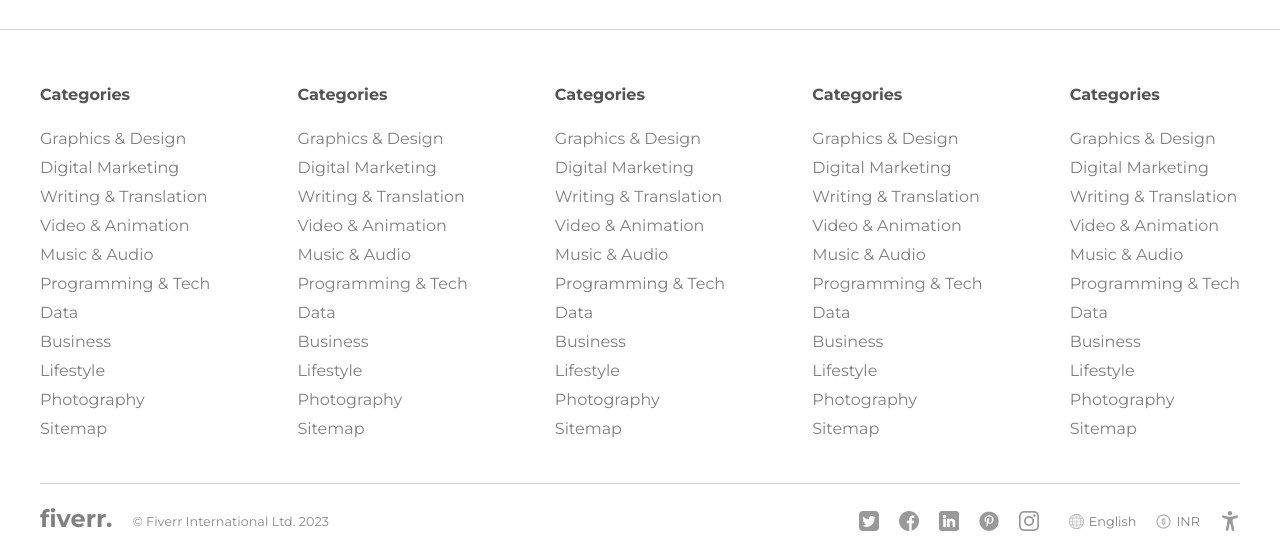
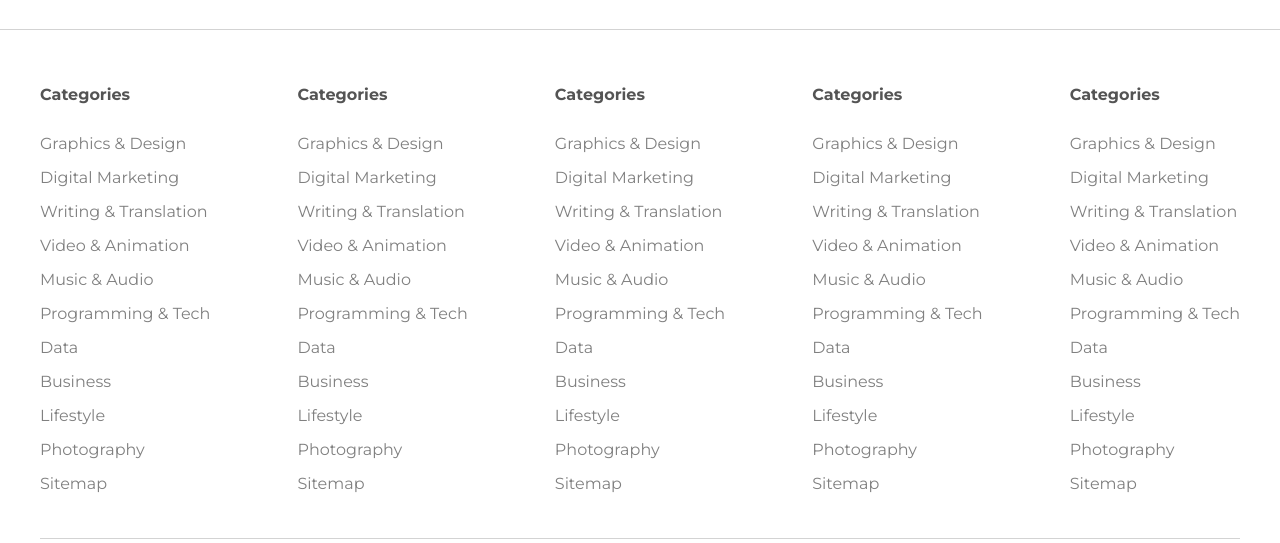
Before and after one commit to raj-vivek/freelance-webapp-client, a React (Vite) app: page / in a window 1280 px wide. Shown: the part 3685-4228 px from the top of the page. Built offline with nearby package versions, Linux system fonts and the light colour scheme.

Commit message:
Some footer changes

```diff
--- a/src/components/footer/Footer.scss
+++ b/src/components/footer/Footer.scss
@@ -23,7 +23,7 @@
       .item {
         display: flex;
         flex-direction: column;
-        gap: 10px;
+        gap: 15px;
 
         h4{
             color: #545454;
```
